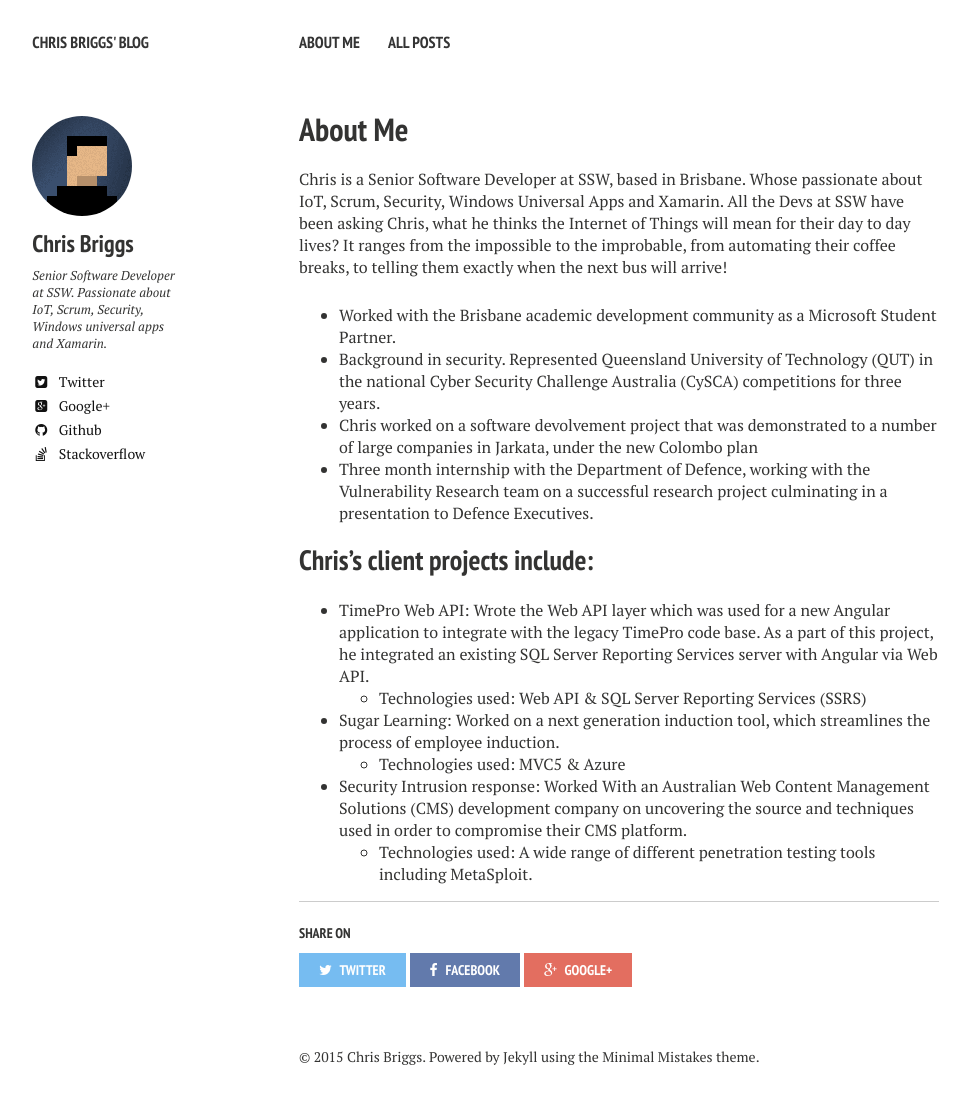
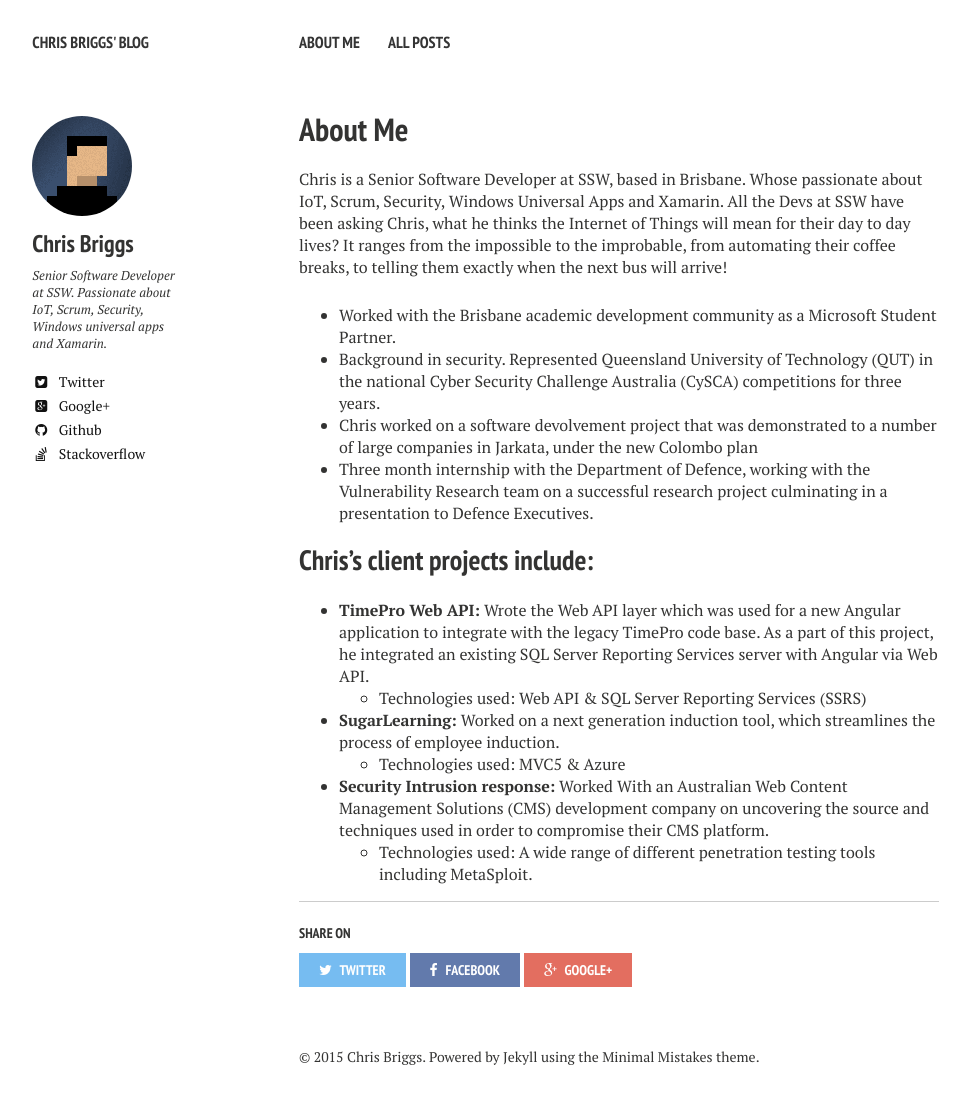
Before and after one commit to Briggsc28/briggsc28.github.io, a Jekyll site: the page built from about/index.md, in a window 1280 px wide. Shown: the whole page, without its empty margins (21-989 px from the left). Built offline with Jekyll 4.4.1, drawn with Linux system fonts in a browser that asks for light colours; nearby versions of some CDN libraries.

Commit message:
minor tweaks

```diff
--- a/about/index.md
+++ b/about/index.md
@@ -19,9 +19,9 @@
 
 ## Chris's client projects include:
 
-* TimePro Web API: Wrote the Web API layer which was used for a new Angular application to integrate with the legacy TimePro code base. As a part of this project, he integrated an existing SQL Server Reporting Services server with Angular via Web API.
+* **TimePro Web API:** Wrote the Web API layer which was used for a new Angular application to integrate with the legacy TimePro code base. As a part of this project, he integrated an existing SQL Server Reporting Services server with Angular via Web API.
   * Technologies used: Web API & SQL Server Reporting Services (SSRS)<BR>
-* Sugar Learning: Worked on a next generation induction tool, which streamlines the process of employee induction.
+* **SugarLearning:** Worked on a next generation induction tool, which streamlines the process of employee induction.
   * Technologies used: MVC5 & Azure<BR>
-* Security Intrusion response: Worked With an Australian Web Content Management Solutions (CMS) development company on uncovering the source and techniques used in order to compromise their CMS platform.
+* **Security Intrusion response:** Worked With an Australian Web Content Management Solutions (CMS) development company on uncovering the source and techniques used in order to compromise their CMS platform.
   * Technologies used: A wide range of different penetration testing tools including MetaSploit.
```
